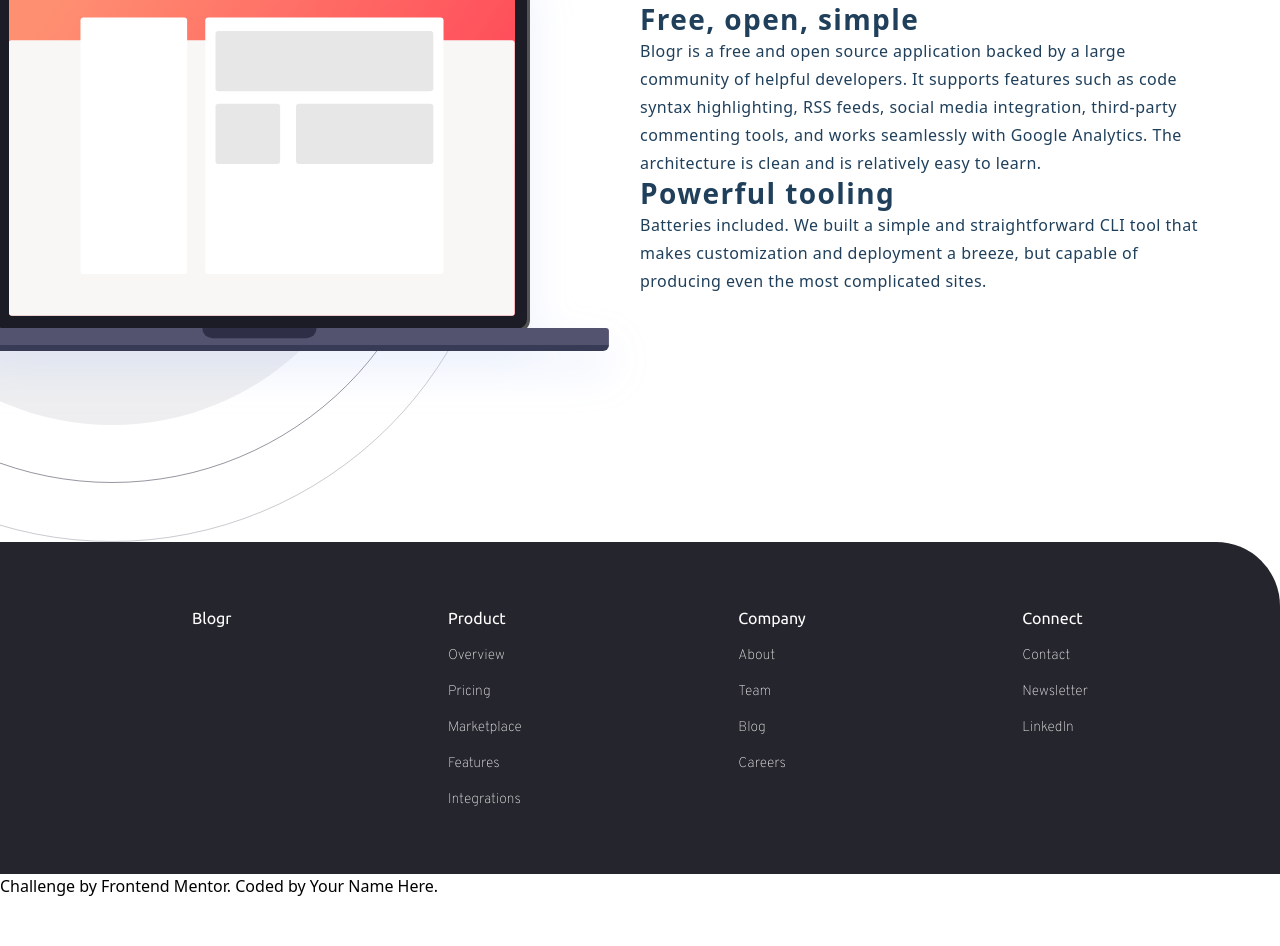
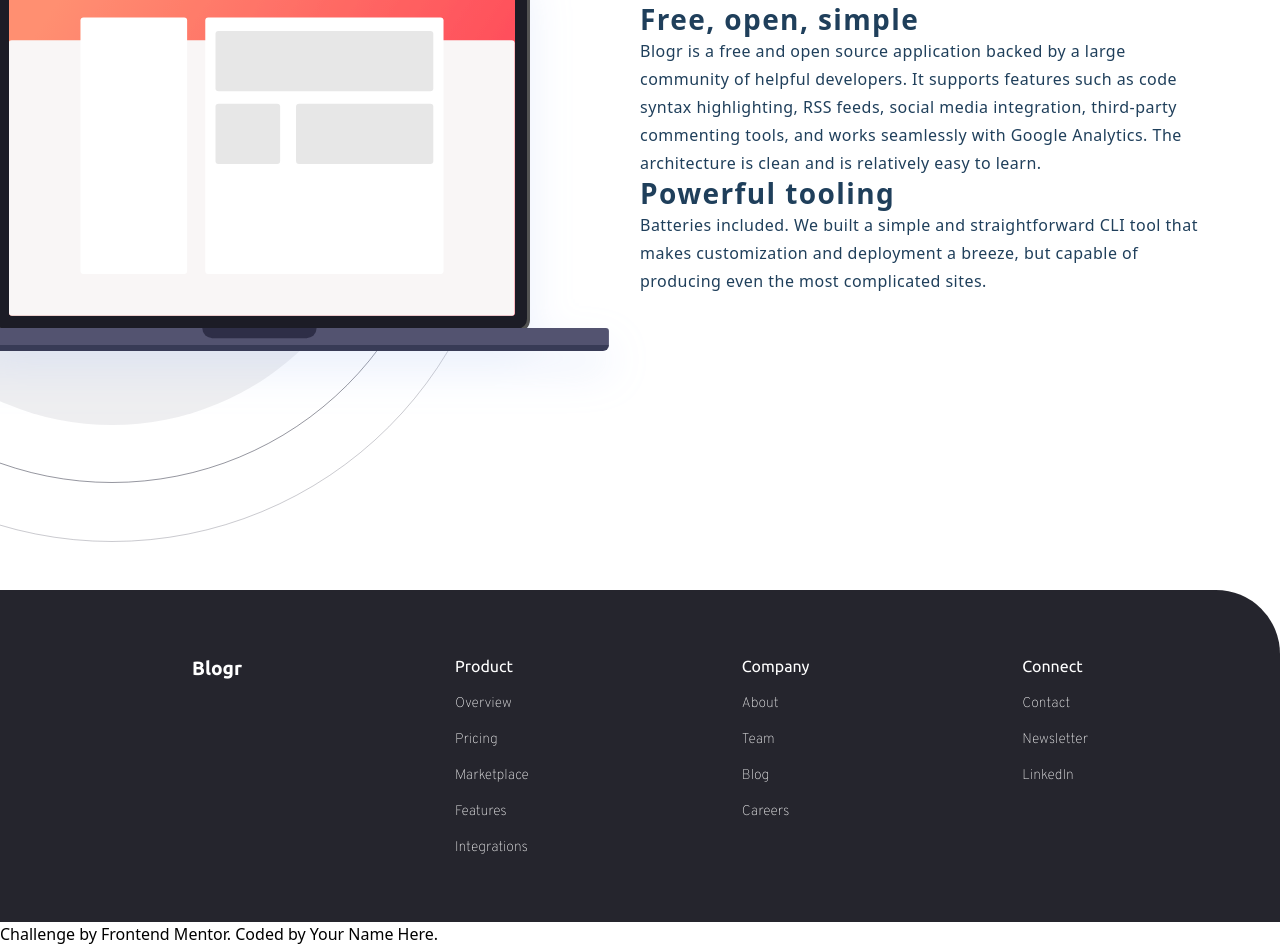
Before and after one commit to NerdJs6912/group5-blog-project, a plain HTML site: page index.html in a window 1280 px wide. Shown: the part 644-1590 px from the top of the page. Before the commit the page ends 1542 px from the top, so only its background shows below. Drawn offline with nearby package versions, Linux system fonts and the light colour scheme.

Commit message:
Second commit

```diff
--- a/index.html
+++ b/index.html
@@ -124,7 +124,7 @@
      <footer>
        <article class="footer">
         <section class="footer1">
-          <h2>Blogr</h2>
+          <span class="footer1-heading">Blogr</span>
         </section>
 
         <section class="footer2">
--- a/style.css
+++ b/style.css
@@ -9,12 +9,18 @@
   box-sizing: border-box;
 }
 
+body {
+  margin: auto;
+}
+
 footer {
   background-color: hsl(240, 10%, 16%);
   font-family: 'Ubuntu' , 'Overpass';
   padding-top: 4rem;
   padding-bottom: 4rem;
   border-top-right-radius: 4rem;
+  margin-top: 3rem;
+
 }
 
 .footer {
@@ -40,6 +46,8 @@ footer a {
 footer a:hover {
   text-decoration: underline;
 }
-.footer span {
-  /* font-weight: 400; */
+
+.footer1-heading {
+  font-weight: bold;
+  font-size: larger;
 }
```
